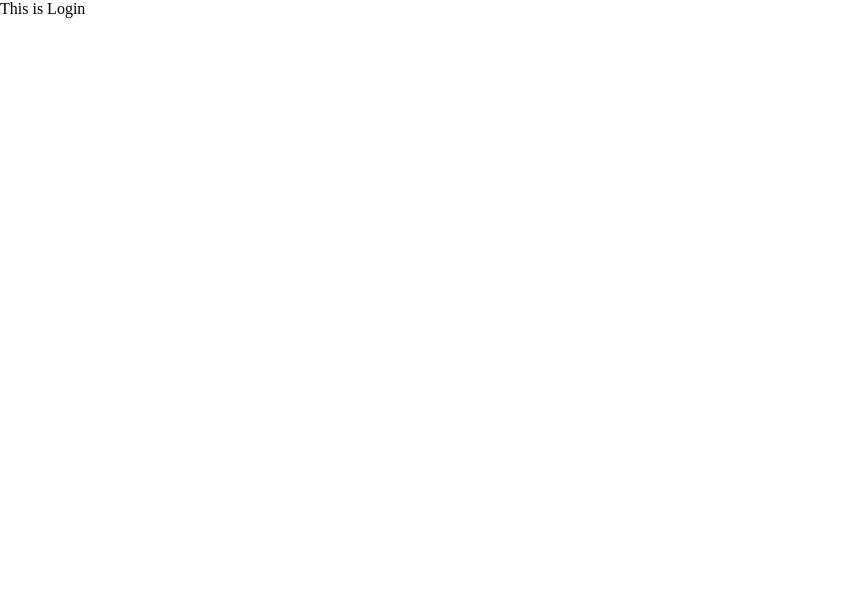
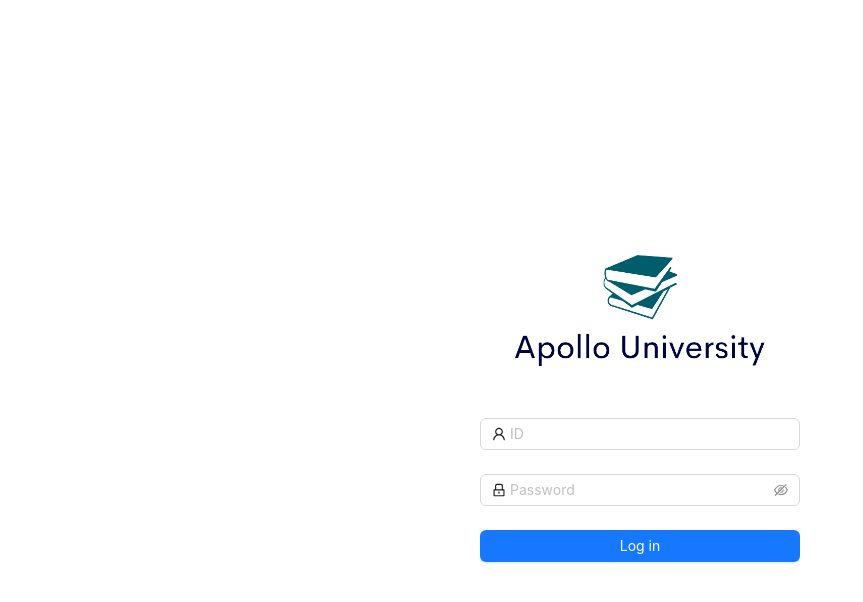
Before and after one commit to SazidulAlam47/apollo-university-client, a React (Vite) app: page /login in a window 1280 px wide. Shown: the top 602 px of the page, without its empty margins (0-863 px from the left). Built offline with nearby package versions, Linux system fonts and the light colour scheme.

Commit message:
Protected Route

```diff
--- a/package.json
+++ b/package.json
@@ -12,13 +12,15 @@
     },
     "dependencies": {
         "@ant-design/icons": "^5.6.1",
+        "@ant-design/v5-patch-for-react-19": "^1.0.3",
         "@reduxjs/toolkit": "^2.6.1",
         "antd": "^5.24.3",
+        "jwt-decode": "^4.0.0",
         "react": "^19.0.0",
         "react-dom": "^19.0.0",
-        "react-hook-form": "^7.54.2",
         "react-redux": "^9.2.0",
-        "react-router-dom": "^7.3.0"
+        "react-router-dom": "^7.3.0",
+        "redux-persist": "^6.0.0"
     },
     "devDependencies": {
         "@eslint/js": "^9.21.0",
--- a/src/App.tsx
+++ b/src/App.tsx
@@ -1,7 +1,12 @@
 import MainLayout from './components/layout/MainLayout';
+import ProtectedRoute from './components/layout/ProtectedRoute';
 
 const App = () => {
-    return <MainLayout />;
+    return (
+        <ProtectedRoute>
+            <MainLayout />
+        </ProtectedRoute>
+    );
 };
 
 export default App;
--- /dev/null
+++ b/src/components/layout/ProtectedRoute.tsx
@@ -0,0 +1,16 @@
+import { ReactNode } from 'react';
+import { currentToken } from '../../redux/features/auth/authSlice';
+import { Navigate } from 'react-router-dom';
+import { useAppSelector } from '../../redux/hooks';
+
+const ProtectedRoute = ({ children }: { children: ReactNode }) => {
+    const token = useAppSelector(currentToken);
+
+    if (!token) {
+        return <Navigate to="/login" />;
+    }
+
+    return children;
+};
+
+export default ProtectedRoute;
--- a/src/components/layout/Sidebar.tsx
+++ b/src/components/layout/Sidebar.tsx
@@ -40,7 +40,7 @@ const Sidebar = () => {
                     src={logo}
                     alt="Apollo University"
                     style={{
-                        width: '80%',
+                        maxWidth: '80%',
                         margin: 'auto',
                         display: 'block',
                     }}
--- a/src/index.css
+++ b/src/index.css
@@ -9,3 +9,7 @@ body {
     height: 100%;
     width: 100%;
 }
+
+img {
+    width: 100%;
+}
--- a/src/main.tsx
+++ b/src/main.tsx
@@ -4,12 +4,16 @@ import './index.css';
 import { RouterProvider } from 'react-router-dom';
 import router from './routes/routes';
 import { Provider } from 'react-redux';
-import { store } from './redux/store';
+import { persistor, store } from './redux/store';
+import '@ant-design/v5-patch-for-react-19';
+import { PersistGate } from 'redux-persist/integration/react';
 
 createRoot(document.getElementById('root')!).render(
     <StrictMode>
         <Provider store={store}>
-            <RouterProvider router={router} />
+            <PersistGate loading={null} persistor={persistor}>
+                <RouterProvider router={router} />
+            </PersistGate>
         </Provider>
     </StrictMode>,
 );
--- a/src/pages/Login.tsx
+++ b/src/pages/Login.tsx
@@ -1,7 +1,85 @@
+import { LockOutlined, UserOutlined } from '@ant-design/icons';
+import { Button, Form, Input } from 'antd';
+import { useLoginMutation } from '../redux/features/auth/authApi';
+import verifyToken from '../utils/verifyToken';
+import { useAppDispatch } from '../redux/hooks';
+import { setUser } from '../redux/features/auth/authSlice';
+import logo from '../assets/images/logo.png';
+import { useNavigate } from 'react-router-dom';
+
+type TCredentials = {
+    id: string;
+    password: string;
+};
+
 const Login = () => {
+    const navigate = useNavigate();
+    const dispatch = useAppDispatch();
+    const [login] = useLoginMutation();
+
+    const onFinish = async (credentials: TCredentials) => {
+        const res = await login(credentials).unwrap();
+        const token = res.data.accessToken;
+        const user = verifyToken(token);
+        dispatch(setUser({ user, token }));
+        navigate('/');
+    };
+
     return (
-        <div>
-            <p>This is Login</p>
+        <div
+            style={{
+                width: '100%',
+                height: '100vh',
+                display: 'flex',
+                justifyContent: 'center',
+                alignItems: 'center',
+            }}
+        >
+            <div
+                style={{
+                    width: '100%',
+                    maxWidth: '20rem',
+                }}
+            >
+                <img src={logo} alt="Apollo University" />
+                <Form
+                    name="login"
+                    initialValues={{ remember: true }}
+                    onFinish={onFinish}
+                >
+                    <Form.Item
+                        name="id"
+                        rules={[
+                            {
+                                required: true,
+                                message: 'Please input your ID!',
+                            },
+                        ]}
+                    >
+                        <Input prefix={<UserOutlined />} placeholder="ID" />
+                    </Form.Item>
+                    <Form.Item
+                        name="password"
+                        rules={[
+                            {
+                                required: true,
+                                message: 'Please input your Password!',
+                            },
+                        ]}
+                    >
+                        <Input.Password
+                            prefix={<LockOutlined />}
+                            type="password"
+                            placeholder="Password"
+                        />
+                    </Form.Item>
+                    <Form.Item>
+                        <Button block type="primary" htmlType="submit">
+                            Log in
+                        </Button>
+                    </Form.Item>
+                </Form>
+            </div>
         </div>
     );
 };
--- a/src/redux/api/baseApi.ts
+++ b/src/redux/api/baseApi.ts
@@ -2,6 +2,9 @@ import { createApi, fetchBaseQuery } from '@reduxjs/toolkit/query/react';
 
 export const baseApi = createApi({
     reducerPath: 'baseApi',
-    baseQuery: fetchBaseQuery({ baseUrl: 'http://localhost:5000/api/v1/' }),
+    baseQuery: fetchBaseQuery({
+        baseUrl: 'http://localhost:5000/api/v1/',
+        credentials: 'include',
+    }),
     endpoints: () => ({}),
 });
--- a/src/redux/features/auth/authApi.ts
+++ b/src/redux/features/auth/authApi.ts
@@ -2,7 +2,7 @@ import { baseApi } from '../../api/baseApi';
 
 const authApi = baseApi.injectEndpoints({
     endpoints: (build) => ({
-        setUser: build.mutation({
+        login: build.mutation({
             query: (credentials) => ({
                 url: '/auth/login',
                 method: 'POST',
@@ -12,4 +12,4 @@ const authApi = baseApi.injectEndpoints({
     }),
 });
 
-export const { useSetUserMutation } = authApi;
+export const { useLoginMutation } = authApi;
--- a/src/redux/features/auth/authSlice.ts
+++ b/src/redux/features/auth/authSlice.ts
@@ -1,5 +1,6 @@
 import { createSlice } from '@reduxjs/toolkit';
-// import type { PayloadAction } from '@reduxjs/toolkit';
+import type { PayloadAction } from '@reduxjs/toolkit';
+import { RootState } from '../../store';
 
 export interface TAuthState {
     user: null | object;
@@ -14,9 +15,21 @@ const initialState: TAuthState = {
 export const authSlice = createSlice({
     name: 'auth',
     initialState,
-    reducers: {},
+    reducers: {
+        setUser: (state, action: PayloadAction<TAuthState>) => {
+            const { user, token } = action.payload;
+            state.user = user;
+            state.token = token;
+        },
+        logout: (state) => {
+            state.user = null;
+            state.token = null;
+        },
+    },
 });
 
-// export const {  } = authSlice.actions
+export const { setUser, logout } = authSlice.actions;
 
 export default authSlice.reducer;
+
+export const currentToken = (state: RootState) => state.auth.token;
--- a/src/redux/store.ts
+++ b/src/redux/store.ts
@@ -1,15 +1,46 @@
 import { configureStore } from '@reduxjs/toolkit';
 import authReducer from './features/auth/authSlice';
 import { baseApi } from './api/baseApi';
+import {
+    persistStore,
+    persistReducer,
+    FLUSH,
+    REHYDRATE,
+    PAUSE,
+    PERSIST,
+    PURGE,
+    REGISTER,
+} from 'redux-persist';
+import storage from 'redux-persist/lib/storage';
+
+const persistConfig = {
+    key: 'auth',
+    storage,
+};
+
+const persistedAuthReducer = persistReducer(persistConfig, authReducer);
 
 export const store = configureStore({
     reducer: {
-        auth: authReducer,
+        auth: persistedAuthReducer,
         [baseApi.reducerPath]: baseApi.reducer,
     },
     middleware: (getDefaultMiddleware) =>
-        getDefaultMiddleware().concat(baseApi.middleware),
+        getDefaultMiddleware({
+            serializableCheck: {
+                ignoredActions: [
+                    FLUSH,
+                    REHYDRATE,
+                    PAUSE,
+                    PERSIST,
+                    PURGE,
+                    REGISTER,
+                ],
+            },
+        }).concat(baseApi.middleware),
 });
+
+export const persistor = persistStore(store);
 
 // Infer the `RootState` and `AppDispatch` types from the store itself
 export type RootState = ReturnType<typeof store.getState>;
--- /dev/null
+++ b/src/utils/verifyToken.ts
@@ -0,0 +1,7 @@
+import { jwtDecode } from 'jwt-decode';
+
+const verifyToken = (token: string) => {
+    return jwtDecode(token);
+};
+
+export default verifyToken;
```
Also changed, not shown: 1 other file (tests, documents, lock files or other folders).
